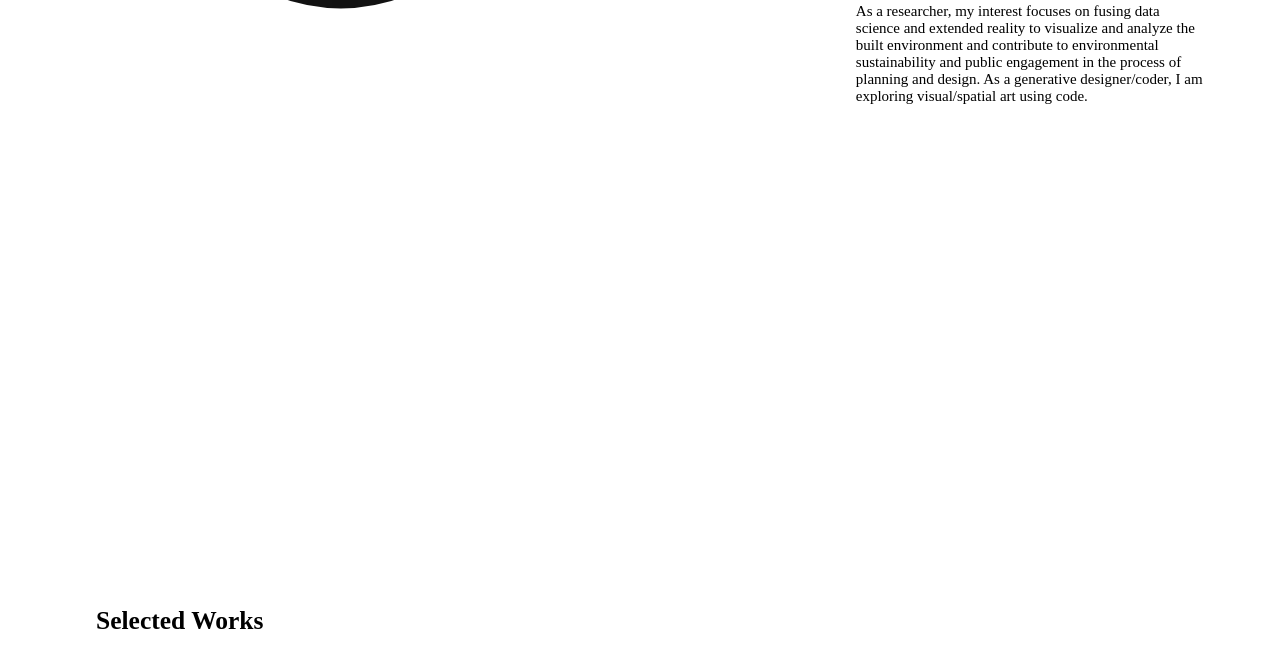
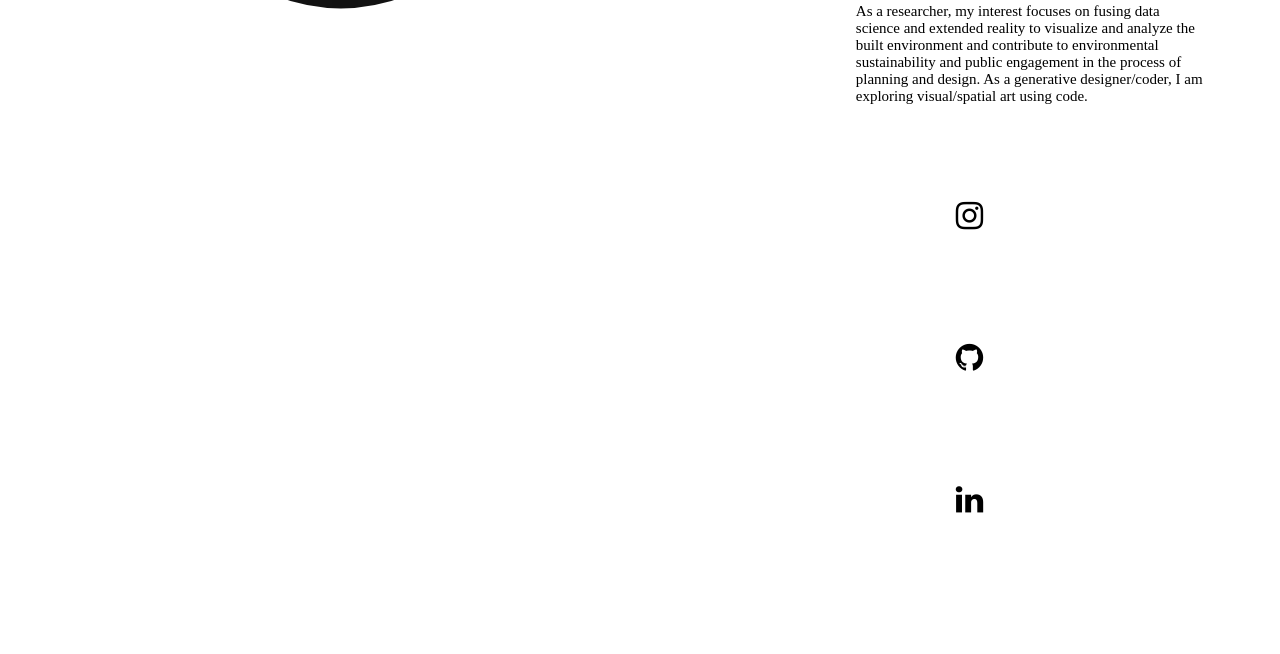
Before and after one commit to billbillbilly/billbillbilly.github.io, a plain HTML site: page index.html in a window 1280 px wide. Shown: the part 1335-1989 px from the top of the page. Drawn offline with Linux system fonts and the light colour scheme.

Commit message:
- add social media

```diff
--- a/index.html
+++ b/index.html
@@ -4,11 +4,12 @@
     <meta charset="utf-8">
     <title>website</title>
     <link rel="stylesheet" href="main.css">
+    <link rel="stylesheet" href="https://cdnjs.cloudflare.com/ajax/libs/font-awesome/4.7.0/css/font-awesome.min.css">
   </head>
   <body>
     <!-- Navigation -->
     <div id="nav" class="navigation">
-      <a class="active" href="#About">Xiaohao Yang</a>
+      <a class="active" href="#">Xiaohao Yang</a>
       <a href="#CV">Resume</a>
       <a href="#Publication">Publication</a>
       <a href="#Works">Work</a>
@@ -25,6 +26,11 @@
           <img style="clip-path: circle(30% at center);" src="FullSizeRender.JPG" class="profile-img">
           <h3 style="font-family: Avenir;font-size:15px; font-weight:lighter;" class="aboutmetxt">Hi, I'm Xiaohao Yang, a PhD student at the University of Michigan, Ann Arbor. I hold two master's degrees in Landscape Architecture and Spatial Data Science at Umich. I work as a research assistant in South China Urban Lab (SCULAB) and School for Environment And Sustainability (SEAS) of Umich.</h3>
           <h3 style="font-family: Avenir;font-size:15px; font-weight:lighter; position:relative; bottom: 25px;" class="aboutmetxt">As a researcher, my interest focuses on fusing data science and extended reality to visualize and analyze the built environment and contribute to environmental sustainability and public engagement in the process of planning and design. As a generative designer/coder, I am exploring visual/spatial art using code.</h3>
+          <div style="position:relative;">
+            <a href="https://www.instagram.com/xiaohao._y/" class="fa fa-instagram fa-2x" aria-hidden="true"></a>
+            <a href="https://github.com/billbillbilly" class="fa fa-github fa-2x" aria-hidden="true"></a>
+            <a href="https://www.linkedin.com/in/xiaohao-yang-81b523199/" class="fa fa-linkedin fa-2x" aria-hidden="true"></a>
+          </div>
         </div>
       </div>
     </section>
--- a/main.css
+++ b/main.css
@@ -151,6 +151,20 @@ section:nth-of-type(4n) {
   margin-top: 70px;
   margin-right: 50px;
   margin-left: 100px;
+}
+
+.fa {
+  padding: 50px;
+  width: 20px;
+  text-align: center;
+  text-decoration: none;
+  margin: 5px 50px;
+  border-radius: 50%;
+  color: black;
+}
+
+.fa:hover {
+  opacity: 0.5;
 }
 
 .grid_work {
@@ -495,7 +509,6 @@ section:nth-of-type(4n) {
   display: inline-block;
 }
 
-
 .slide_frame::-webkit-scrollbar {
   width: 1px;
 }
@@ -505,7 +518,7 @@ section:nth-of-type(4n) {
 }
 
 .slide_frame::-webkit-scrollbar-thumb {
-  background: #888;
+  background: white;
 }
 
 .slide {
```
